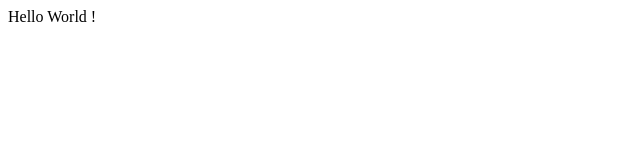
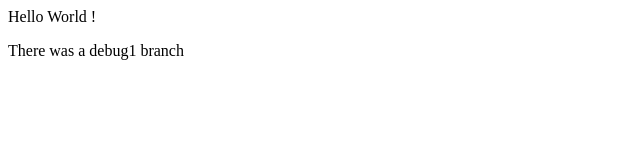
Before and after one commit to Sahil-9668/Repo_One_Demo, a plain HTML site: page index.html in a window 1280 px wide. Shown: the whole page, without its empty margins (0-640 px from the left). Drawn offline with Linux system fonts and the light colour scheme.

Commit message:
Added debug file

```diff
--- a/index.html
+++ b/index.html
@@ -1 +1,2 @@
 <p>Hello World !</p>
+<p>There was a debug1 branch</p>
```
